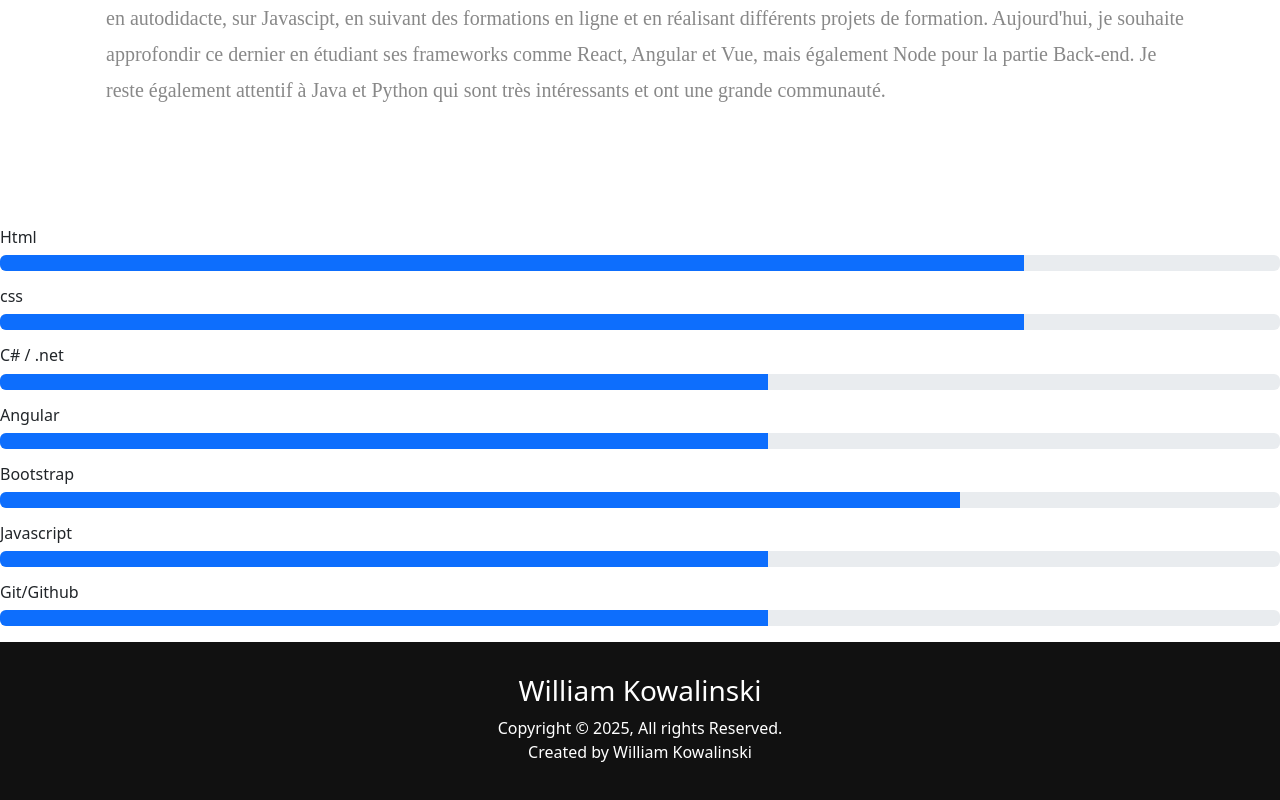
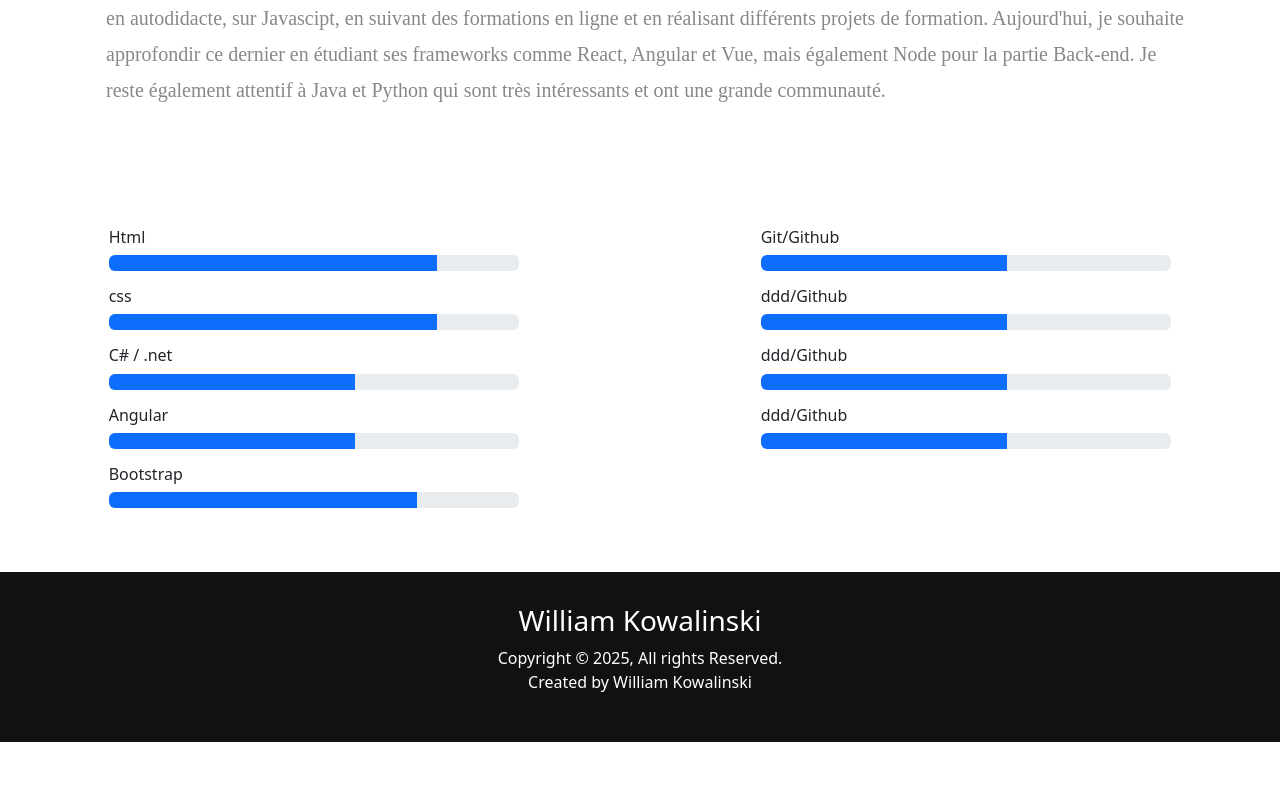
Before and after one commit to AminePolak/AngularPortfolio, an Angular app: page / in a window 1280 px wide. Shown: the part 956-1756 px from the top of the page. After the commit the page ends 1698 px from the top, so only its background shows below. Built offline with nearby package versions, Linux system fonts and the light colour scheme.

Commit message:
optimized @for in 2 column

```diff
--- a/src/app/app.component.ts
+++ b/src/app/app.component.ts
@@ -1,5 +1,4 @@
 import { Component } from '@angular/core';
-import { RouterOutlet } from '@angular/router';
 import { AboutComponent } from './about/about.component';
 import { HeaderComponent } from './header/header.component';
 import { NavBarComponent } from "./nav-bar/nav-bar.component";
--- a/src/app/services/skills.service.ts
+++ b/src/app/services/skills.service.ts
@@ -11,8 +11,12 @@ export class skillsService{
         new Skill("C# / .net", 60),
         new Skill("Angular", 60),
         new Skill("Bootstrap", 75),
-        new Skill("Javascript", 60),
+        new Skill("Javasgggcript", 60),
         new Skill("Git/Github", 60),
+        new Skill("ddd/Github", 60),
+        new Skill("ddd/Github", 60),
+        new Skill("ddd/Github", 60),
+
     ];
 
     getSkills(): Skill[] {
--- a/src/app/skills/skills-list/skills-list.component.html
+++ b/src/app/skills/skills-list/skills-list.component.html
@@ -1,3 +1,14 @@
-@for (skill of skills; track skill.title) {
-<app-skills [skill]="skill"></app-skills>
-}
+<div class="row d-flex justify-content-around pb-5">
+    <div class="col-4">
+        @for (skill of skills.slice(0, ((skills.length)/2)); track skill.title) {
+        <app-skills [skill]="skill"></app-skills>
+        }
+
+    </div>
+    <div class="col-4">
+        @for (skill of skills.slice(((skills.length)/2)+1); track skill.title) {
+        <app-skills [skill]="skill"></app-skills>
+        }
+
+    </div>
+</div>
--- a/src/app/skills/skills-list/skills-list.component.ts
+++ b/src/app/skills/skills-list/skills-list.component.ts
@@ -16,5 +16,7 @@ export class SkillsListComponent implements OnInit {
 
   ngOnInit(): void {
     this.skills = this.skillsService.getSkills();
+
+    console.log(this.skills.length/2)
   }
 }
```
